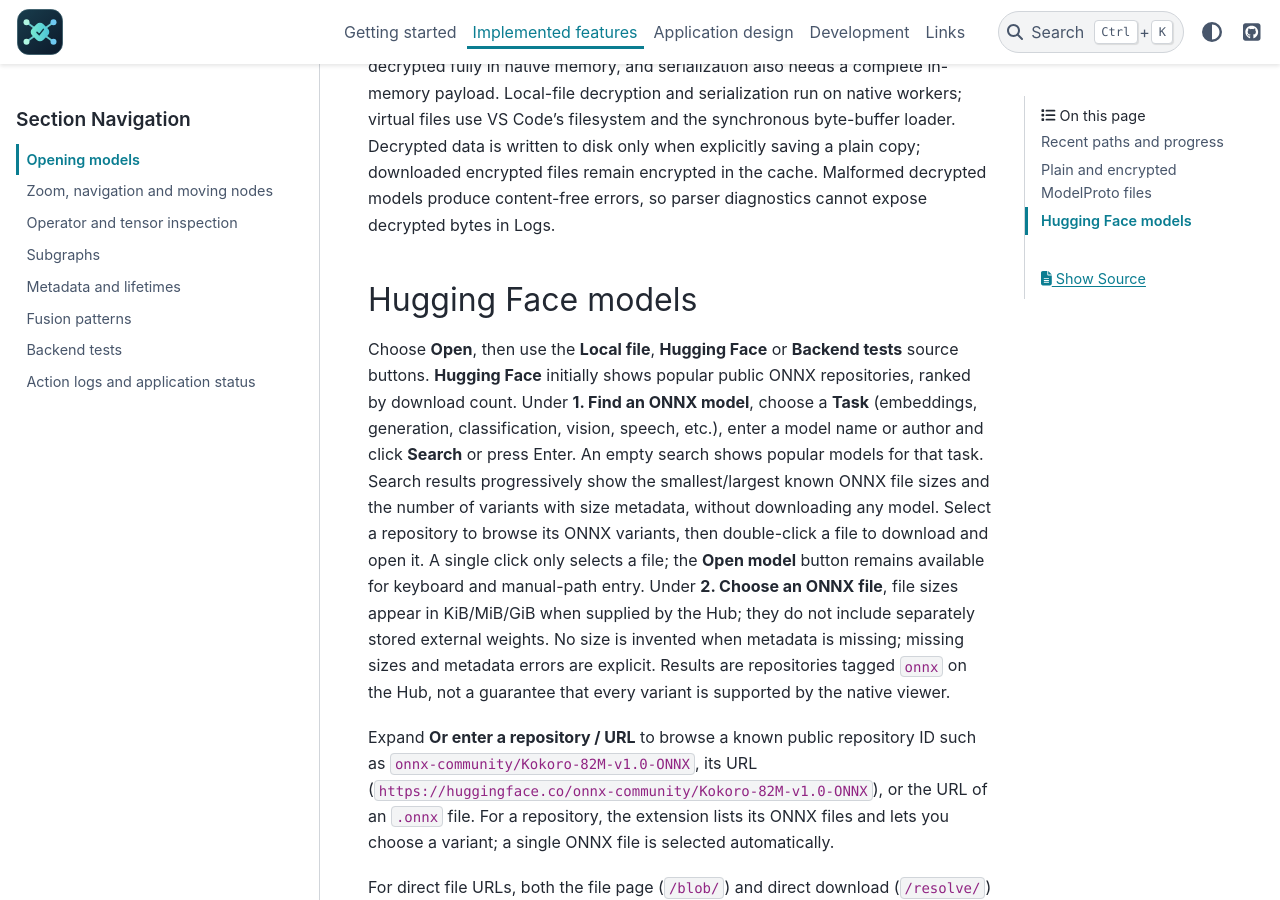
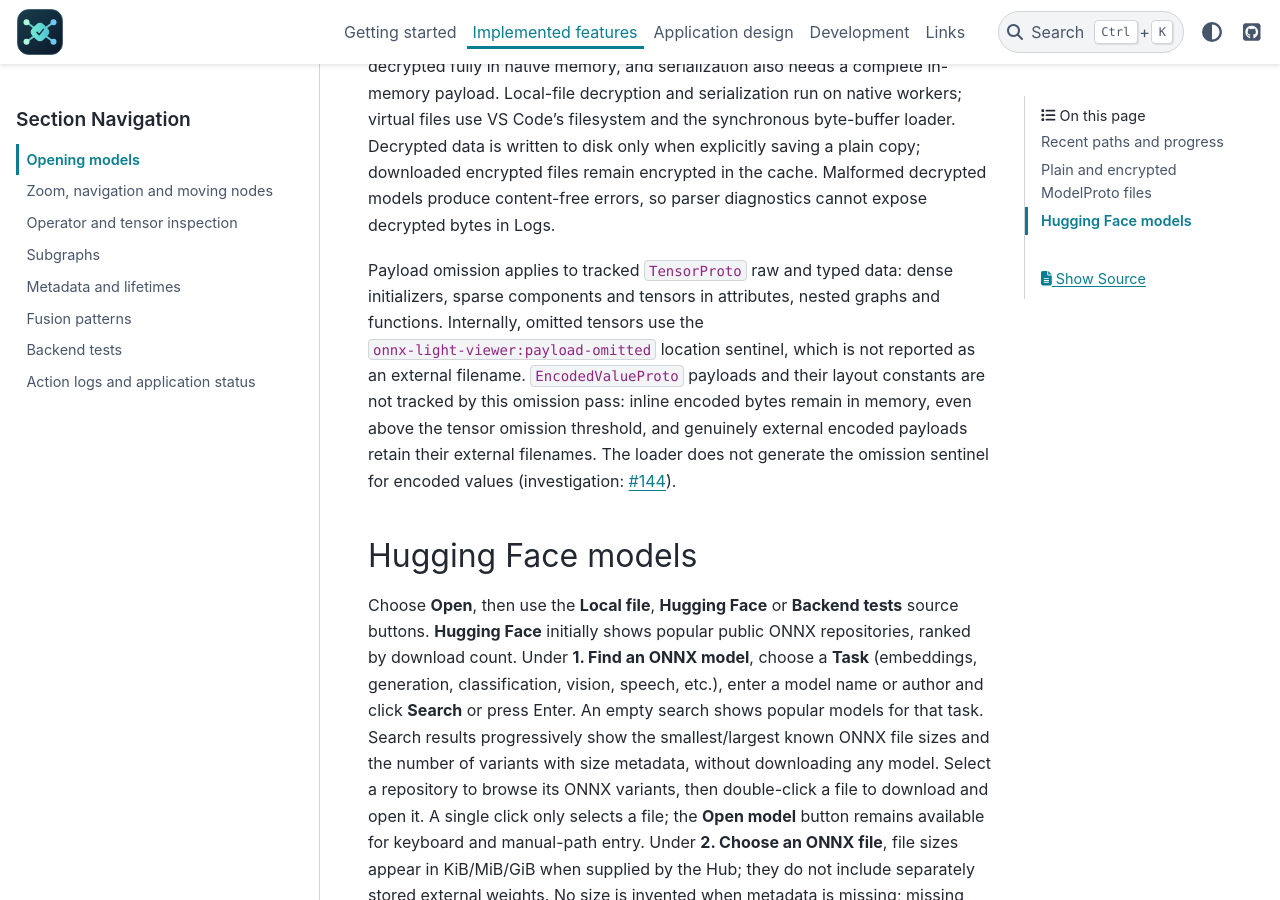
Before and after one commit to xadupre/onnx-light-viewer, a Sphinx documentation site: the page built from docs/features/opening_models.rst, in a window 1280 px wide and 900 px high, scrolled down 2804 px. Built offline with Sphinx 7.4.7 and the PyData theme 0.15.4, drawn with Linux system fonts in a browser that asks for light colours.

Commit message:
Clarify encoded initializer payload omission behavior (#159)
* Initial plan

* Document encoded payload retention and test omission storage boundaries

Co-authored-by: xadupre <22452781+xadupre@users.noreply.github.com>

---------

Co-authored-by: copilot-swe-agent[bot] <198982749+Copilot@users.noreply.github.com>
Co-authored-by: xadupre <22452781+xadupre@users.noreply.github.com>

```diff
--- a/docs/features/opening_models.rst
+++ b/docs/features/opening_models.rst
@@ -124,6 +124,17 @@ a plain copy; downloaded encrypted files remain encrypted in the cache.
 Malformed decrypted models produce content-free errors, so parser diagnostics
 cannot expose decrypted bytes in Logs.
 
+Payload omission applies to tracked ``TensorProto`` raw and typed data: dense
+initializers, sparse components and tensors in attributes, nested graphs and
+functions. Internally, omitted tensors use the
+``onnx-light-viewer:payload-omitted`` location sentinel, which is not reported
+as an external filename. ``EncodedValueProto`` payloads and their layout
+constants are not tracked by this omission pass: inline encoded bytes remain
+in memory, even above the tensor omission threshold, and genuinely external
+encoded payloads retain their external filenames. The loader does not generate
+the omission sentinel for encoded values (investigation: `#144
+<https://github.com/xadupre/onnx-light-viewer/issues/144>`_).
+
 Hugging Face models
 -------------------
 
```
Also changed, not shown: 1 other file.
